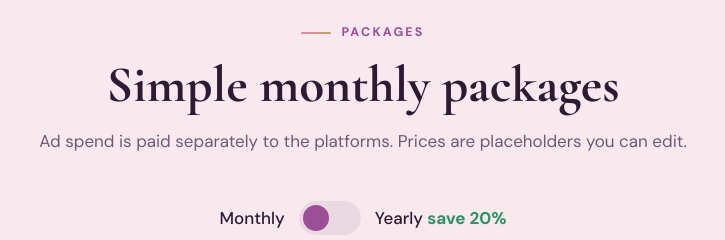
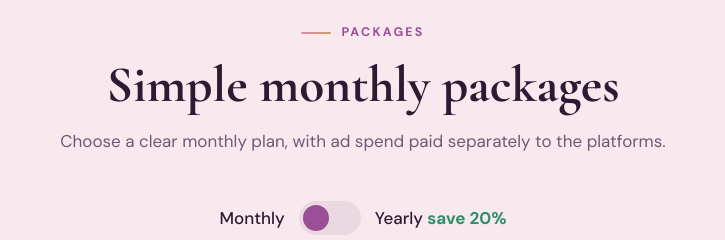
Before and after one commit to basitkhanmalik07476-afk/Saman-Iftikhar-Portfolio, a plain HTML site: page index.html in a window 1280 px wide. Shown: the part 7720-7960 px from the top of the page, 277-1002 px from the left. Drawn offline with nearby package versions, Linux system fonts and the light colour scheme; animation ran at ten frames a second.

Commit message:
Update portfolio

```diff
--- a/index.html
+++ b/index.html
@@ -209,7 +209,7 @@
 </div></section>
 
 <section id="pricing" style="background:color-mix(in srgb,var(--rose) 10%,transparent)"><div class="wrap">
- <div class="head rv" style="text-align:center"><span class="eb">Packages</span><h2>Simple monthly packages</h2><p class="sub" style="margin-inline:auto">Ad spend is paid separately to the platforms. Prices are placeholders you can edit.</p></div>
+ <div class="head rv" style="text-align:center"><span class="eb">Packages</span><h2>Simple monthly packages</h2><p class="sub" style="margin-inline:auto">Choose a clear monthly plan, with ad spend paid separately to the platforms.</p></div>
  <div class="tg2"><span>Monthly</span><button id="sw" role="switch" aria-checked="false" aria-label="Bill yearly and save 20 percent"></button><span>Yearly <b style="color:var(--ok)">save 20%</b></span></div>
  <div class="pg" id="pg"></div>
 </div></section>
```
Also changed, not shown: Saman-Iftikhar-Portfolio-main/assets/favicon.svg (deleted).
